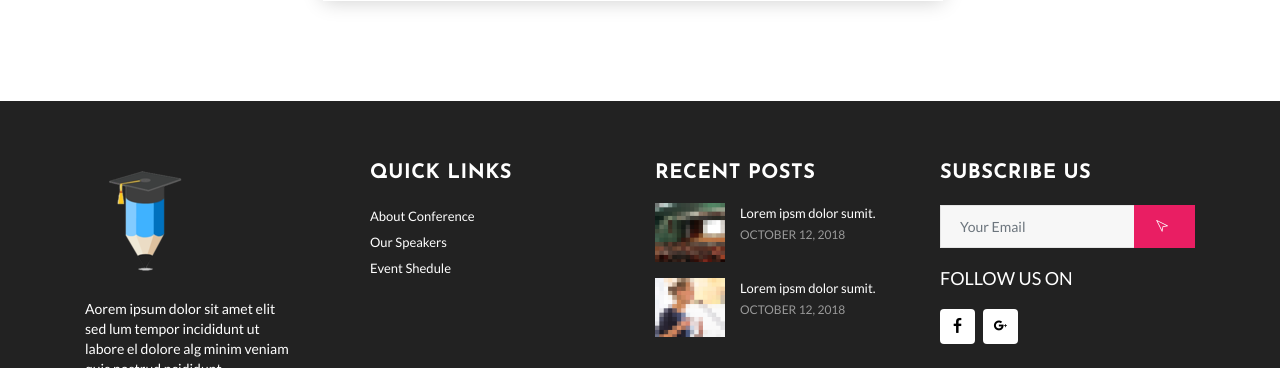
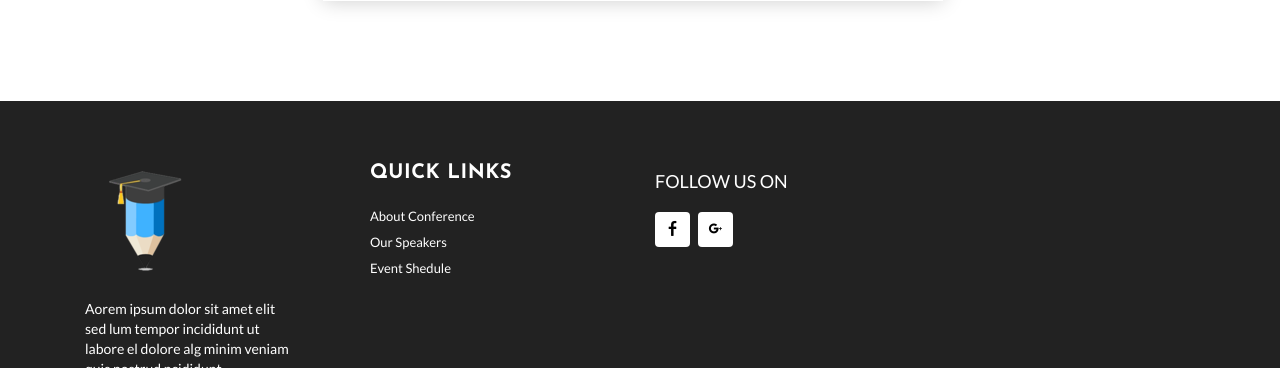
Before and after one commit to ayushnagar123/jiit-seminar-19, a PHP site: page / in a window 1280 px wide. Shown: the part 6132-6500 px from the top of the page. Run offline with PHP 8.4, Linux system fonts and the light colour scheme; some libraries are stand-ins or nearby versions; some web fonts are replaced.

Commit message:
Update index.php

```diff
--- a/index.php
+++ b/index.php
@@ -951,42 +951,8 @@
               <li><a href="#">Event Shedule</a></li>
             </ul>
           </div>
-          <div class="col-md-6 col-lg-3 col-sm-6 col-xs-12 wow fadeInUp" data-wow-delay="0.6s">
-            <h3>RECENT POSTS</h3>
-            <ul class="image-list">
-              <li>
-                <figure class="overlay">
-                  <img class="img-fluid" src="assets/img/art/a1.jpg" alt="">
-                </figure>
-                <div class="post-content">
-                  <h6 class="post-title"> <a href="blog-single.html">Lorem ipsm dolor sumit.</a> </h6>
-                  <div class="meta"><span class="date">October 12, 2018</span></div>
-                </div>
-              </li>
-              <li>
-                <figure class="overlay">
-                  <img class="img-fluid" src="assets/img/art/a2.jpg" alt="">
-                </figure>
-                <div class="post-content">
-                  <h6 class="post-title"><a href="blog-single.html">Lorem ipsm dolor sumit.</a></h6>
-                  <div class="meta"><span class="date">October 12, 2018</span></div>
-                </div>
-              </li>
-            </ul>
-          </div>
           <div class="col-md-6 col-lg-3 col-sm-6 col-xs-12 wow fadeInUp" data-wow-delay="0.8s">
-            <h3>SUBSCRIBE US</h3>
-            <div class="widget">
-              <div class="newsletter-wrapper">
-                <form method="post" id="subscribe-form" name="subscribe-form" class="validate">
-                  <div class="form-group is-empty">
-                    <input type="email" value="" name="Email" class="form-control" id="EMAIL" placeholder="Your email" required="">
-                    <button type="submit" name="subscribe" id="subscribes" class="btn btn-common sub-btn"><i class="lni-pointer"></i></button>
-                    <div class="clearfix"></div>
-                  </div>
-                </form>
-              </div>
-            </div>
+
             <!-- /.widget -->
             <div class="widget">
               <h5 class="widget-title">FOLLOW US ON</h5>
```
